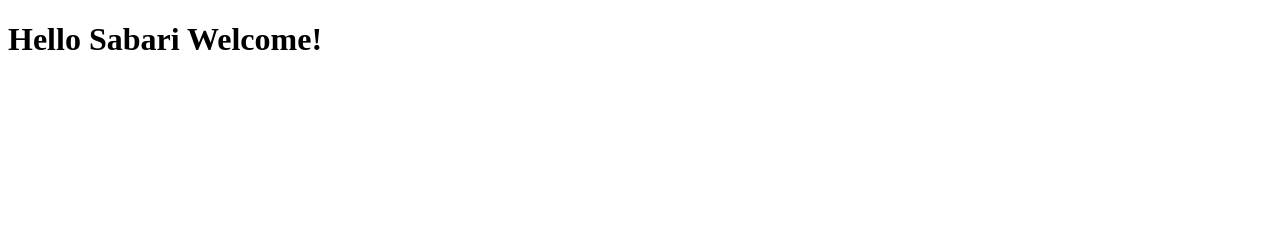
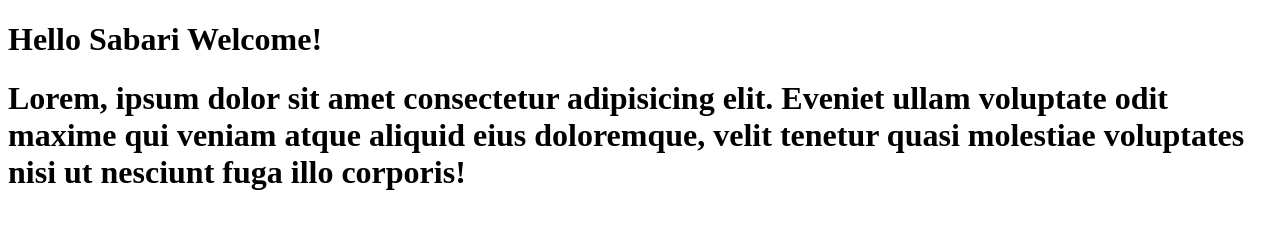
Before and after one commit to sabarivijay205/userManagement, a plain HTML site: page index.html in a window 1280 px wide. Drawn offline with Linux system fonts and the light colour scheme.

Commit message:
this is sabari commit

```diff
--- a/index.html
+++ b/index.html
@@ -1,11 +1,16 @@
 <!DOCTYPE html>
 <html lang="en">
+
 <head>
     <meta charset="UTF-8">
     <meta name="viewport" content="width=device-width, initial-scale=1.0">
     <title>Users</title>
 </head>
+
 <body>
     <h1>Hello Sabari Welcome!</h1>
+    <h1>Lorem, ipsum dolor sit amet consectetur adipisicing elit. Eveniet ullam voluptate odit maxime qui veniam atque
+        aliquid eius doloremque, velit tenetur quasi molestiae voluptates nisi ut nesciunt fuga illo corporis!</h1>
 </body>
+
 </html>
```
